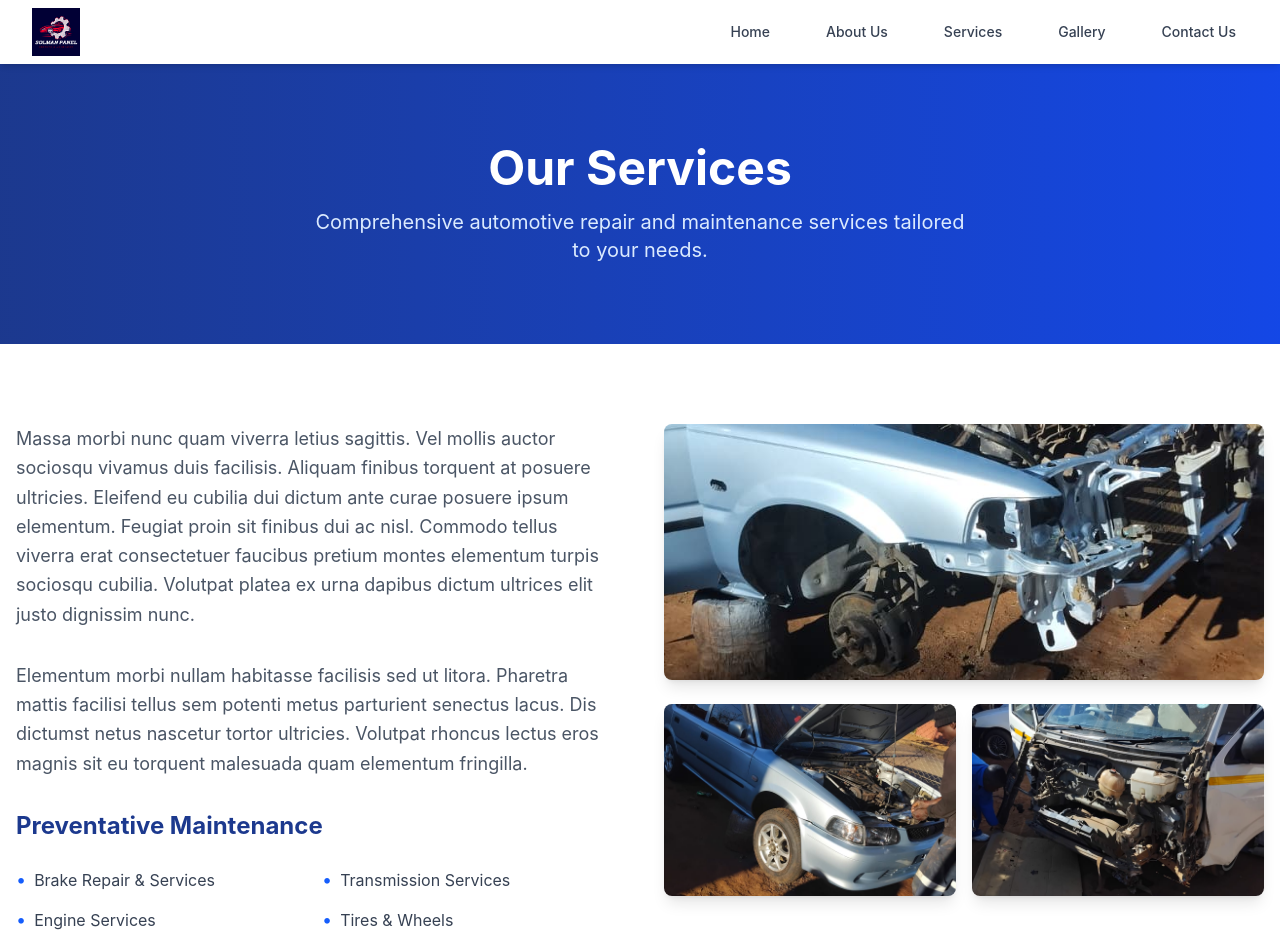
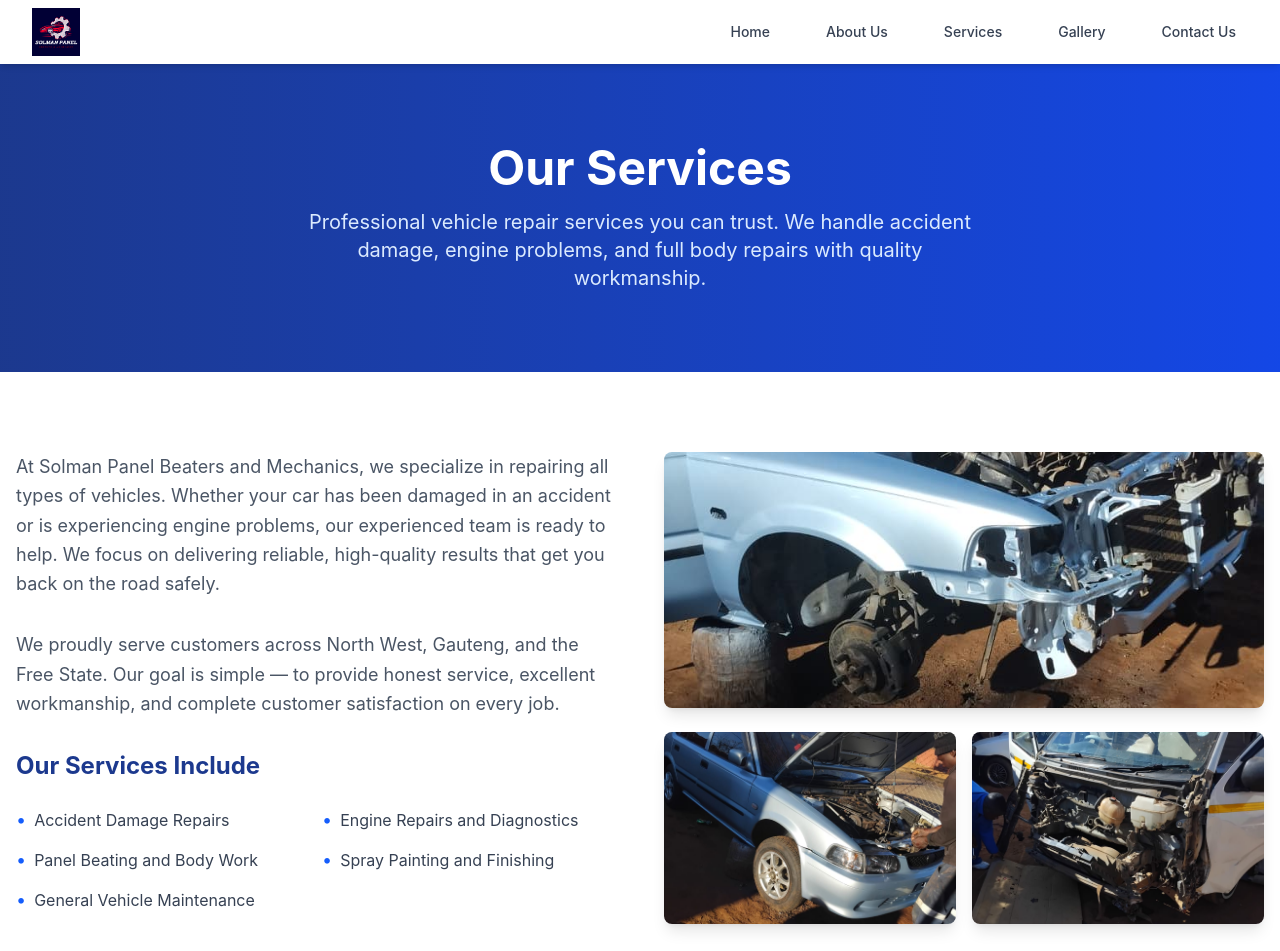
Before and after one commit to lihleG/solman-panelbeaters, a React (Vite) app: page /services in a window 1280 px wide. Shown: the top 951 px of the page. Built offline with nearby package versions, Linux system fonts and the light colour scheme.

Commit message:
Update service component

```diff
--- a/src/pages/ServicesPage.jsx
+++ b/src/pages/ServicesPage.jsx
@@ -11,9 +11,13 @@ const ServicesPage = () => {
       {/* Hero Section */}
       <section className="bg-gradient-to-r from-blue-900 to-blue-700 text-white py-20 px-4">
         <div className="max-w-7xl mx-auto text-center">
-          <h1 className="text-4xl md:text-5xl font-bold mb-4">Our Services</h1>
+          <h1 className="text-4xl md:text-5xl font-bold mb-4">
+            Our Services
+          </h1>
           <p className="text-xl text-blue-100 max-w-2xl mx-auto">
-            Comprehensive automotive repair and maintenance services tailored to your needs.
+            Professional vehicle repair services you can trust. We handle
+            accident damage, engine problems, and full body repairs with
+            quality workmanship.
           </p>
         </div>
       </section>
@@ -30,33 +34,36 @@ const ServicesPage = () => {
               transition={{ duration: 0.6 }}
             >
               <p className="text-gray-600 text-lg mb-8 leading-relaxed">
-                Massa morbi nunc quam viverra letius sagittis. Vel mollis auctor sociosqu vivamus
-                duis facilisis. Aliquam finibus torquent at posuere ultricies. Eleifend eu cubilia
-                dui dictum ante curae posuere ipsum elementum. Feugiat proin sit finibus dui ac
-                nisl. Commodo tellus viverra erat consectetuer faucibus pretium montes elementum
-                turpis sociosqu cubilia. Volutpat platea ex urna dapibus dictum ultrices elit justo
-                dignissim nunc.
+                At Solman Panel Beaters and Mechanics, we specialize in repairing
+                all types of vehicles. Whether your car has been damaged in an
+                accident or is experiencing engine problems, our experienced team
+                is ready to help. We focus on delivering reliable, high-quality
+                results that get you back on the road safely.
               </p>
+
               <p className="text-gray-600 text-lg mb-8 leading-relaxed">
-                Elementum morbi nullam habitasse facilisis sed ut litora. Pharetra mattis facilisi
-                tellus sem potenti metus parturient senectus lacus. Dis dictumst netus nascetur
-                tortor ultricies. Volutpat rhoncus lectus eros magnis sit eu torquent malesuada
-                quam elementum fringilla.
+                We proudly serve customers across North West, Gauteng, and the
+                Free State. Our goal is simple — to provide honest service,
+                excellent workmanship, and complete customer satisfaction on
+                every job.
               </p>
 
               <div className="mt-8">
                 <h2 className="text-2xl font-bold text-blue-900 mb-6">
-                  Preventative Maintenance
+                  Our Services Include
                 </h2>
                 <ul className="grid grid-cols-1 md:grid-cols-2 gap-3">
                   {[
-                    "Brake Repair & Services",
-                    "Transmission Services",
-                    "Engine Services",
-                    "Tires & Wheels",
-                    "Body Repair & Painting",
+                    "Accident Damage Repairs",
+                    "Engine Repairs and Diagnostics",
+                    "Panel Beating and Body Work",
+                    "Spray Painting and Finishing",
+                    "General Vehicle Maintenance",
                   ].map((item, idx) => (
-                    <li key={idx} className="flex items-center space-x-2 text-gray-700">
+                    <li
+                      key={idx}
+                      className="flex items-center space-x-2 text-gray-700"
+                    >
                       <span className="text-blue-600 text-lg">•</span>
                       <span>{item}</span>
                     </li>
@@ -66,7 +73,7 @@ const ServicesPage = () => {
 
               <div className="mt-10 text-center md:text-left">
                 <h3 className="text-2xl font-semibold text-blue-800">
-                  Give your car a good start
+                  Quality repairs. Reliable service. Trusted results.
                 </h3>
               </div>
             </motion.div>
@@ -82,18 +89,18 @@ const ServicesPage = () => {
               <div className="grid grid-cols-1 gap-6">
                 <img
                   src={serviceImg1}
-                  alt="Car repair service"
+                  alt="Accident repair service"
                   className="rounded-lg shadow-lg w-full h-64 object-cover"
                 />
                 <div className="grid grid-cols-2 gap-4">
                   <img
                     src={serviceImg2}
-                    alt="Mechanic at work"
+                    alt="Mechanic repairing engine"
                     className="rounded-lg shadow-lg w-full h-48 object-cover"
                   />
                   <img
                     src={serviceImg3}
-                    alt="Car maintenance"
+                    alt="Car body repair and painting"
                     className="rounded-lg shadow-lg w-full h-48 object-cover"
                   />
                 </div>
@@ -103,7 +110,7 @@ const ServicesPage = () => {
         </div>
       </section>
 
-      {/* Optional CTA */}
+      {/* CTA */}
       <div className="pb-20">
         <CallToAction />
       </div>
```
